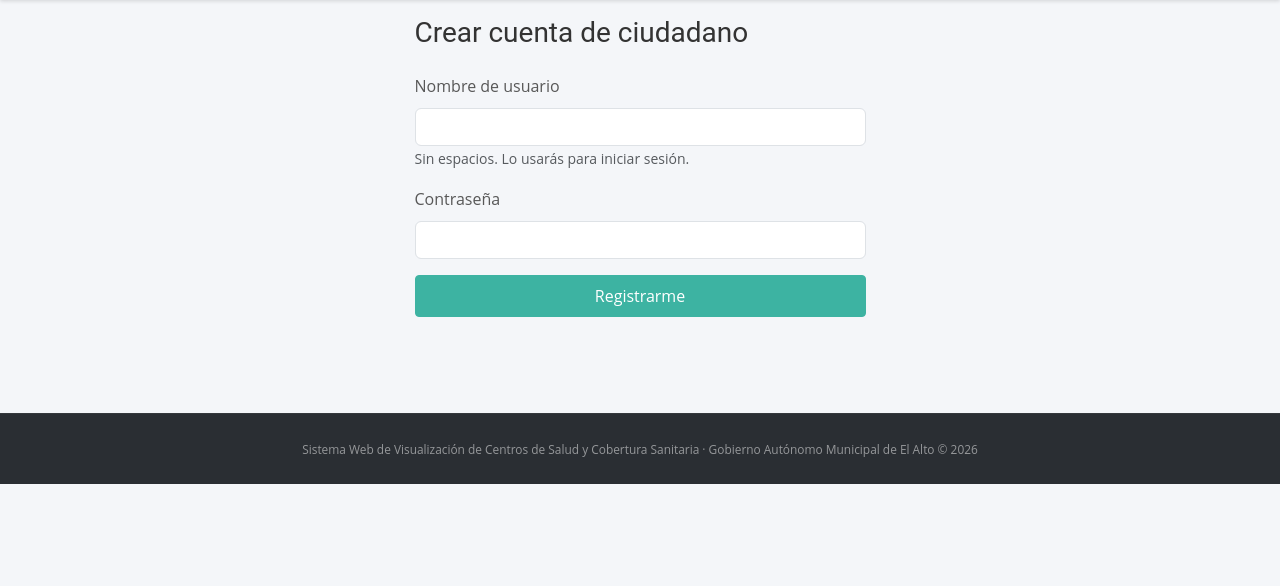
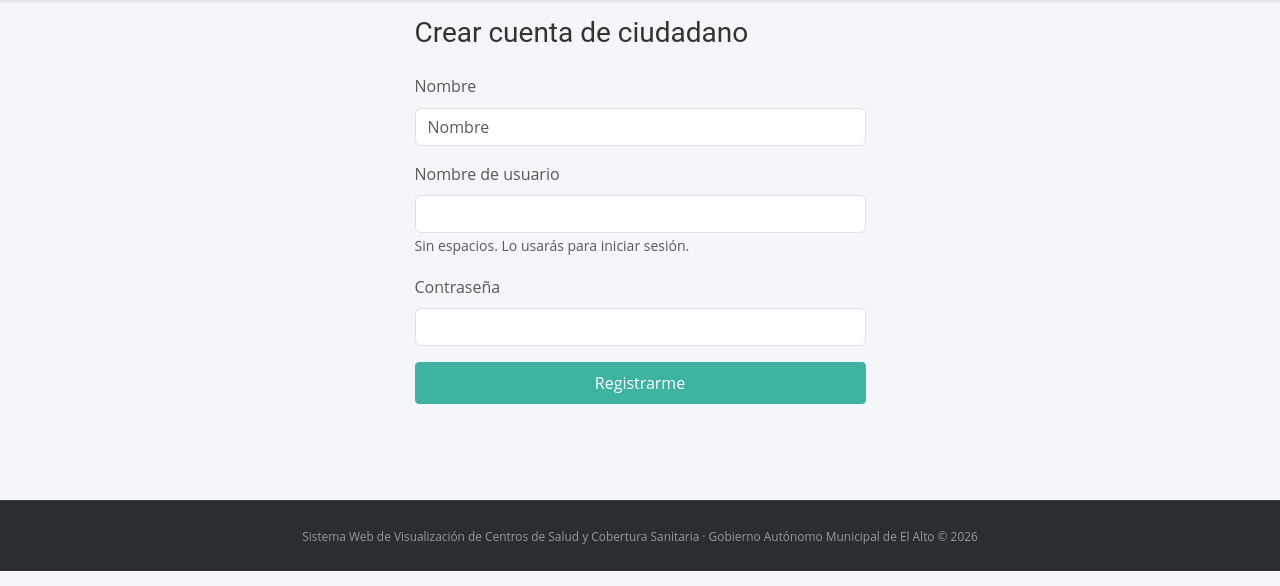
Before and after one commit to ElizaPaye/centros-salud-el-alto, a Flask app: page /auth/registro in a window 1280 px wide. Shown: the part 69-655 px from the top of the page. Run offline with Flask 3, Linux system fonts and the light colour scheme.

Commit message:
base actualizado

```diff
--- a/app/templates/auth/registro.html
+++ b/app/templates/auth/registro.html
@@ -6,6 +6,14 @@
     <div class="col-md-5">
         <h3 class="mb-4">Crear cuenta de ciudadano</h3>
         <form method="POST">
+            <div class="mb-3">
+                <label class="form-label">Nombre</label>
+                <input name="nombre" placeholder="Nombre" class="form-control mb-2">
+
+
+            </div>
+
+
 
             <div class="mb-3">
                 <label class="form-label">Nombre de usuario</label>
```
